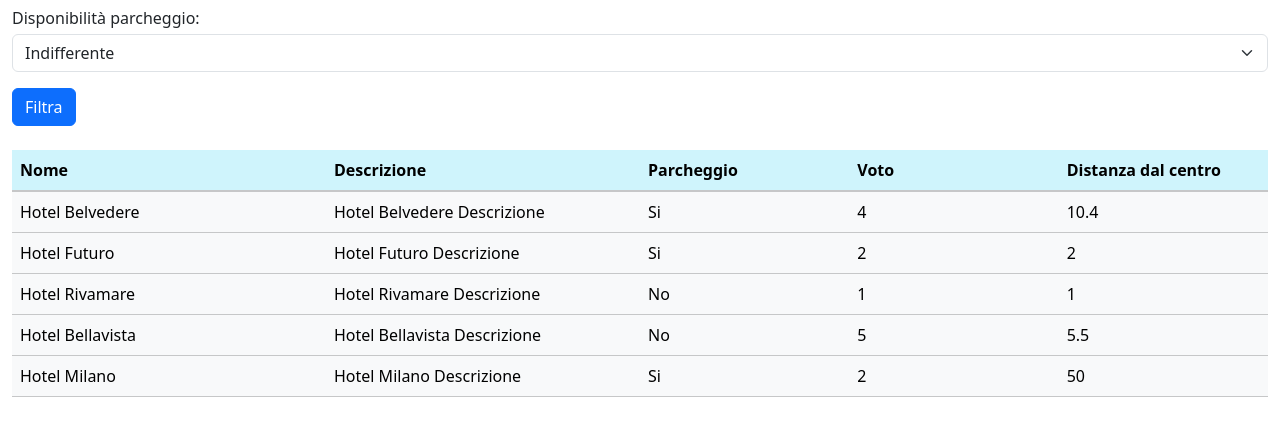
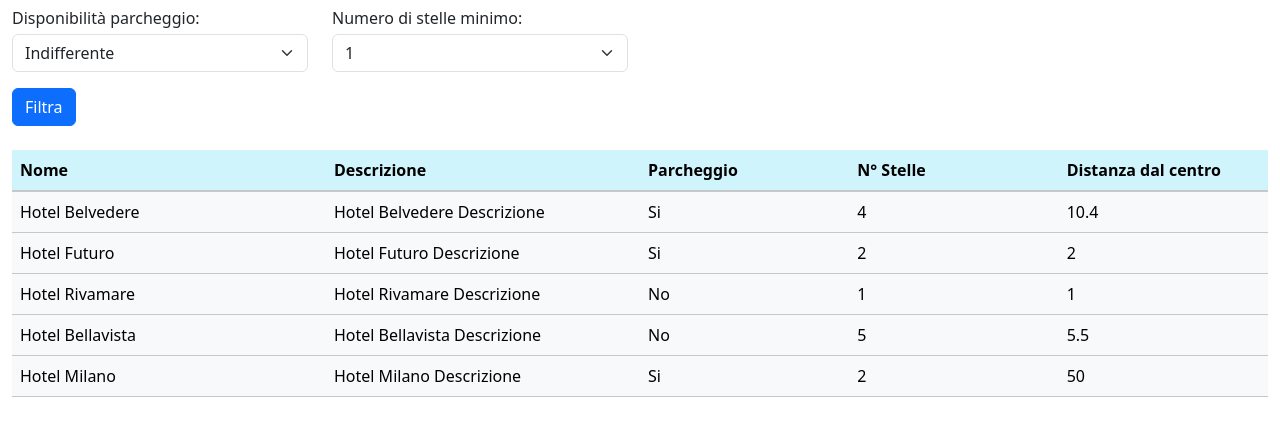
Before and after one commit to SimoneCalzari/php-hotel, a PHP site: page / in a window 1280 px wide. Shown: the part 50-486 px from the top of the page. Run offline with PHP 8.4, Linux system fonts and the light colour scheme.

Commit message:
feat: bonus 2

```diff
--- a/index.php
+++ b/index.php
@@ -5,6 +5,8 @@ $parcheggio_si_no = $_GET['parking'] ?? '1';
 if ($parcheggio_si_no !== '1') {
   $parcheggio_si_no = ($parcheggio_si_no === '2') ? true : false;
 }
+// variabile per filtro numero di stelle con caso di default al primo caricamento
+$numero_stelle = intval($_GET['vote'] ?? 1);
 
 $hotels = [
 
@@ -71,13 +73,33 @@ $hotels = [
     <!-- FORM FILTRI-->
     <section class="mb-4">
       <div class="container-fluid">
+
         <form action="index.php" method="GET">
+          <div class="row">
+            <div class="col-3">
+              <!-- FILTRO PARCHEGGIO -->
               <label for="parking" class="mb-1">Disponibilità parcheggio:</label>
               <select class="form-select mb-3" id="parking" name="parking">
                 <option value="1">Indifferente</option>
                 <option value="2">Si</option>
                 <option value="3">No</option>
               </select>
+              <!-- /FILTRO PARCHEGGIO -->
+            </div>
+            <div class="col-3">
+              <!-- FILTRO STELLE -->
+              <label for="vote" class="mb-1">Numero di stelle minimo:</label>
+              <select class="form-select mb-3" id="vote" name="vote">
+                <option value="1">1</option>
+                <option value="2">2</option>
+                <option value="3">3</option>
+                <option value="4">4</option>
+                <option value="5">5</option>
+              </select>
+              <!-- /FILTRO STELLE -->
+
+            </div>
+          </div>
           <button class="btn btn-primary">Filtra</button>
         </form>
       </div>
@@ -93,7 +115,7 @@ $hotels = [
               <th scope="col" class="col-3">Nome</th>
               <th scope="col" class="col-3">Descrizione</th>
               <th scope="col" class="col-2">Parcheggio</th>
-              <th scope="col" class="col-2">Voto</th>
+              <th scope="col" class="col-2"> N° Stelle</th>
               <th scope="col" class="col-2">Distanza dal centro</th>
             </tr>
           </thead>
@@ -103,7 +125,7 @@ $hotels = [
             <?php
             foreach ($hotels as $index => $hotel) {
               // condizioni filtro parcheggio
-              if ($parcheggio_si_no === '1' || $parcheggio_si_no === $hotel['parking'] || $parcheggio_si_no === $hotel['parking']) {
+              if (($parcheggio_si_no === '1' || $parcheggio_si_no === $hotel['parking'] || $parcheggio_si_no === $hotel['parking']) && $numero_stelle <= $hotel['vote']) {
 
                 // apro tag riga
                 $table_row = '<tr>';
```
Lines whose indentation alone changed are shown as unchanged.
